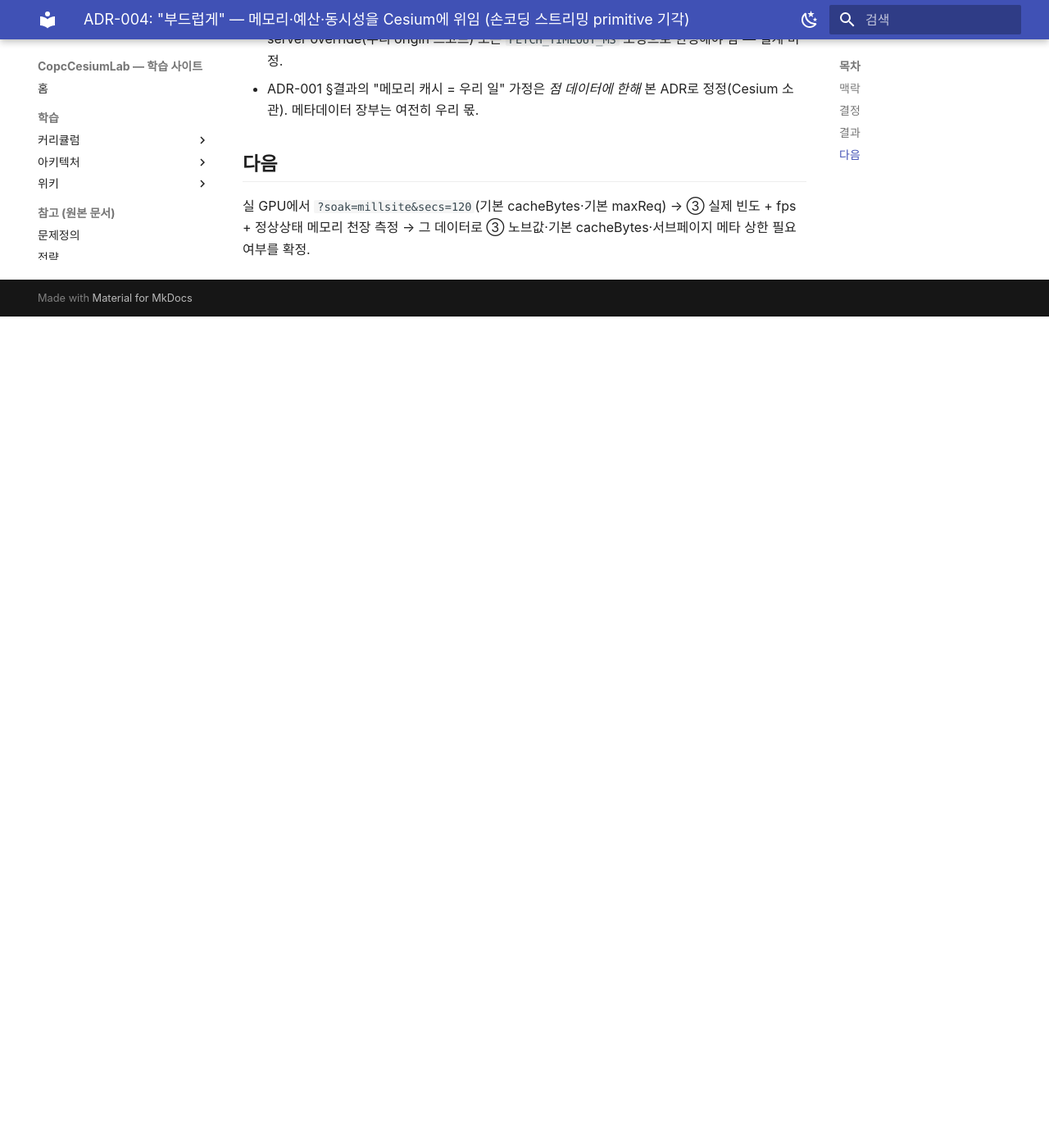
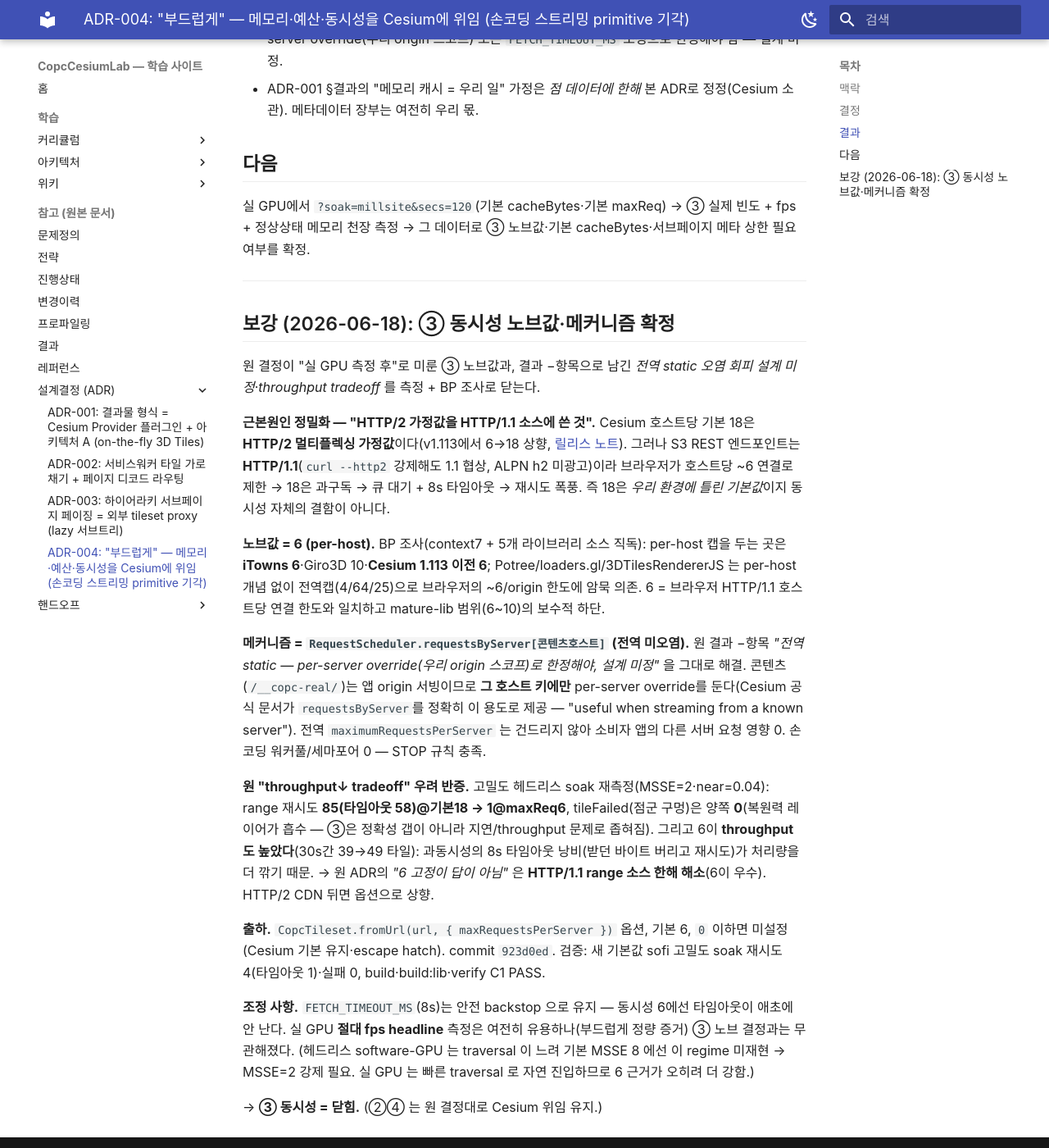
Before and after one commit to thissak/copc-cesium, an MkDocs documentation site: the page built from docs/adr/004-delegate-memory-concurrency-to-cesium.md, in a window 1280 px wide and 1400 px high, scrolled down 1364 px. Shown: the whole window at 82% size. Built offline with MkDocs 1.6.1 and Material for MkDocs 9.7.7, drawn with Linux system fonts in a browser that asks for light colours; before the commit the page ends 1750 px from its top, so only the background shows below that; some of the changed text lies outside the part shown.

Commit message:
docs(adr): ADR-004 보강 — ③ 동시성 노브값 6 + requestsByServer 메커니즘 확정
원 ADR이 "실 GPU 측정 후"로 미룬 ③ 노브값과, 결과 −항목의 전역 static
오염 회피 설계·throughput tradeoff 우려를 측정+BP로 닫음:
- 18은 HTTP/2 가정값(v1.113 6→18), S3는 HTTP/1.1 → per-host 6
  (iTowns·Cesium 1.113 이전·브라우저 HTTP/1.1 한도와 정합).
- RequestScheduler.requestsByServer[콘텐츠호스트]로 전역 미오염(설계 미정 해소).
- 재측정: 6이 재시도 85→1 + throughput↑(39→49) → "6 고정이 답 아님" 우려 반증.
③ 동시성 = 닫힘. (②④는 원 결정대로 Cesium 위임 유지.)

Co-Authored-By: Claude Opus 4.8 (1M context) <noreply@anthropic.com>

```diff
--- a/docs/adr/004-delegate-memory-concurrency-to-cesium.md
+++ b/docs/adr/004-delegate-memory-concurrency-to-cesium.md
@@ -1,7 +1,7 @@
 # ADR-004: "부드럽게" — 메모리·예산·동시성을 Cesium에 위임 (손코딩 스트리밍 primitive 기각)
 
-- **상태**: Accepted (2026-06-17)
-- **관련**: [ADR-001](001-provider-plugin-architecture-A.md) §결과의 "메모리 캐시 = 우리 일" 가정 정정 · CHANGELOG 2026-06-17 · 측정도구 `?soak`(`src/main.ts`)
+- **상태**: Accepted (2026-06-17) · **③ 동시성 노브값·메커니즘 보강 (2026-06-18, 문서 하단)**
+- **관련**: [ADR-001](001-provider-plugin-architecture-A.md) §결과의 "메모리 캐시 = 우리 일" 가정 정정 · CHANGELOG 2026-06-17~18 · 측정도구 `?soak`(`src/main.ts`) · 동시성 옵션 commit `923d0ed`
 
 ## 맥락
 
@@ -27,3 +27,23 @@ ADR-001 §결과는 "LOD는 Cesium 위임, 단 **메모리 캐시는 우리 일*
 ## 다음
 
 실 GPU에서 `?soak=millsite&secs=120`(기본 cacheBytes·기본 maxReq) → ③ 실제 빈도 + fps + 정상상태 메모리 천장 측정 → 그 데이터로 ③ 노브값·기본 cacheBytes·서브페이지 메타 상한 필요 여부를 확정.
+
+---
+
+## 보강 (2026-06-18): ③ 동시성 노브값·메커니즘 확정
+
+원 결정이 "실 GPU 측정 후"로 미룬 ③ 노브값과, 결과 −항목으로 남긴 *전역 static 오염 회피 설계 미정*·*throughput tradeoff* 를 측정 + BP 조사로 닫는다.
+
+**근본원인 정밀화 — "HTTP/2 가정값을 HTTP/1.1 소스에 쓴 것".** Cesium 호스트당 기본 18은 **HTTP/2 멀티플렉싱 가정값**이다(v1.113에서 6→18 상향, [릴리스 노트](https://github.com/CesiumGS/cesium/releases/tag/1.113)). 그러나 S3 REST 엔드포인트는 **HTTP/1.1**(`curl --http2` 강제해도 1.1 협상, ALPN h2 미광고)이라 브라우저가 호스트당 ~6 연결로 제한 → 18은 과구독 → 큐 대기 + 8s 타임아웃 → 재시도 폭풍. 즉 18은 *우리 환경에 틀린 기본값*이지 동시성 자체의 결함이 아니다.
+
+**노브값 = 6 (per-host).** BP 조사(context7 + 5개 라이브러리 소스 직독): per-host 캡을 두는 곳은 **iTowns 6**·Giro3D 10·**Cesium 1.113 이전 6**; Potree/loaders.gl/3DTilesRendererJS 는 per-host 개념 없이 전역캡(4/64/25)으로 브라우저의 ~6/origin 한도에 암묵 의존. 6 = 브라우저 HTTP/1.1 호스트당 연결 한도와 일치하고 mature-lib 범위(6~10)의 보수적 하단.
+
+**메커니즘 = `RequestScheduler.requestsByServer[콘텐츠호스트]` (전역 미오염).** 원 결과 −항목 *"전역 static — per-server override(우리 origin 스코프)로 한정해야, 설계 미정"* 을 그대로 해결. 콘텐츠(`/__copc-real/`)는 앱 origin 서빙이므로 **그 호스트 키에만** per-server override를 둔다(Cesium 공식 문서가 `requestsByServer`를 정확히 이 용도로 제공 — "useful when streaming from a known server"). 전역 `maximumRequestsPerServer` 는 건드리지 않아 소비자 앱의 다른 서버 요청 영향 0. 손코딩 워커풀/세마포어 0 — STOP 규칙 충족.
+
+**원 "throughput↓ tradeoff" 우려 반증.** 고밀도 헤드리스 soak 재측정(MSSE=2·near=0.04): range 재시도 **85(타임아웃 58)@기본18 → 1@maxReq6**, tileFailed(점군 구멍)은 양쪽 **0**(복원력 레이어가 흡수 — ③은 정확성 갭이 아니라 지연/throughput 문제로 좁혀짐). 그리고 6이 **throughput 도 높았다**(30s간 39→49 타일): 과동시성의 8s 타임아웃 낭비(받던 바이트 버리고 재시도)가 처리량을 더 깎기 때문. → 원 ADR의 *"6 고정이 답이 아님"* 은 **HTTP/1.1 range 소스 한해 해소**(6이 우수). HTTP/2 CDN 뒤면 옵션으로 상향.
+
+**출하.** `CopcTileset.fromUrl(url, { maxRequestsPerServer })` 옵션, 기본 6, `0` 이하면 미설정(Cesium 기본 유지·escape hatch). commit `923d0ed`. 검증: 새 기본값 sofi 고밀도 soak 재시도 4(타임아웃 1)·실패 0, build·build:lib·verify C1 PASS.
+
+**조정 사항.** `FETCH_TIMEOUT_MS`(8s)는 안전 backstop 으로 유지 — 동시성 6에선 타임아웃이 애초에 안 난다. 실 GPU **절대 fps headline** 측정은 여전히 유용하나(부드럽게 정량 증거) ③ 노브 결정과는 무관해졌다. (헤드리스 software-GPU 는 traversal 이 느려 기본 MSSE 8 에선 이 regime 미재현 → MSSE=2 강제 필요. 실 GPU 는 빠른 traversal 로 자연 진입하므로 6 근거가 오히려 더 강함.)
+
+→ **③ 동시성 = 닫힘.** (②④ 는 원 결정대로 Cesium 위임 유지.)
```
